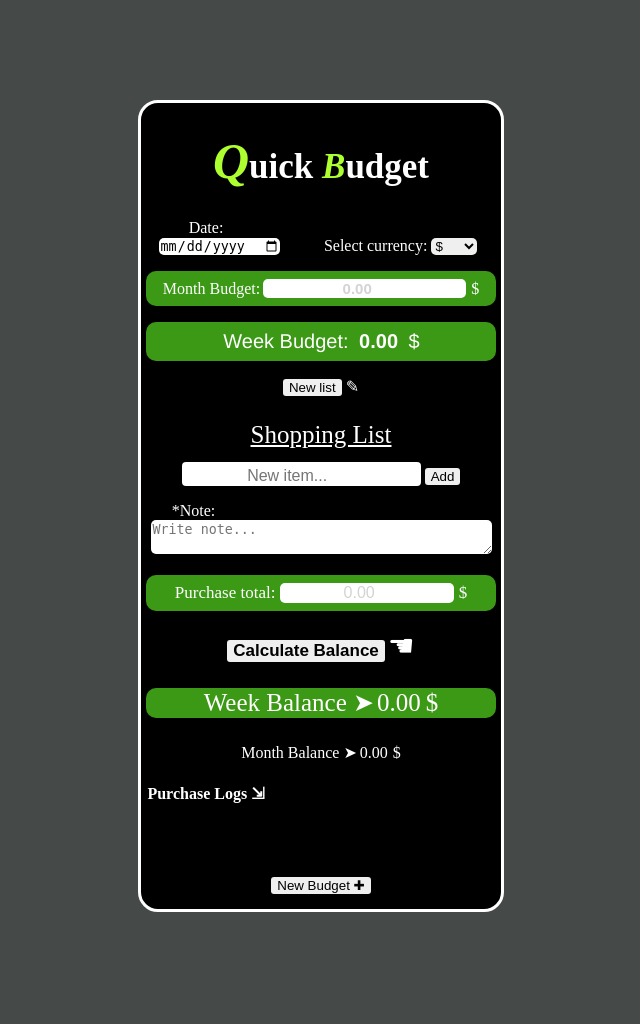
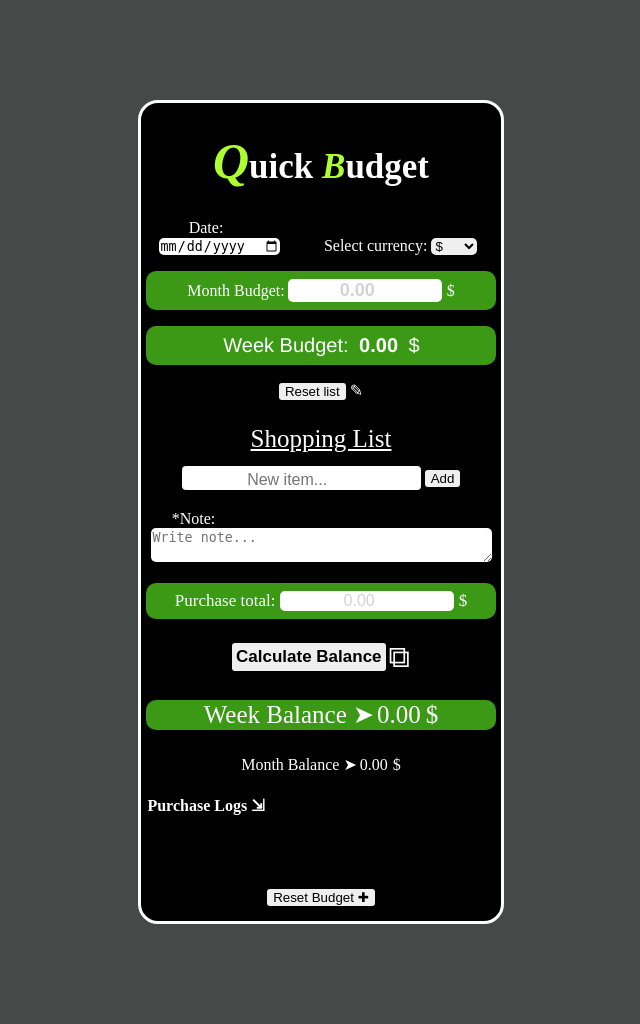
Before and after one commit to Dixy-05/projectQB, a PHP site: page / in a window 1280 px wide. Shown: the whole page, without its empty margins (319-959 px from the left). Before the commit the page ends 912 px from the top, so only its background shows below. Run offline with PHP 8.4, Linux system fonts and the light colour scheme.

Commit message:
bug fix-in logs and interface inpruve

```diff
--- a/quickBudget.css
+++ b/quickBudget.css
@@ -52,8 +52,9 @@ body {
   border-width: 0px;
 }
 #amount {
-  font-size: 15px;
+  font-size: 18px;
   text-align: center;
+  width: 150px;
 }
 #amount::placeholder {
   color: lightgray;
@@ -93,6 +94,10 @@ body {
   padding-top: 5px;
   text-align: center;
 }
+#enterButton {
+  margin-bottom: 7px;
+  vertical-align: middle;
+}
 
 #noteInput {
   border-radius: 5px;
@@ -121,10 +126,14 @@ body {
 #calculate {
   font-size: 17px;
   font-weight: 700;
+  padding: 4px;
+  margin-top: 7px;
 }
 #symbol2 {
   font-size: 30px;
   margin-left: 3px;
+  margin-bottom: 3px;
+  vertical-align: middle;
 }
 #weekText {
   font-size: 25px;
@@ -151,8 +160,12 @@ body {
   margin-top: 7px;
   list-style-type: none;
   margin-right: 60px;
-  height: 20px;
+  height: 25px;
+  vertical-align: bottom;
+  padding-top: 7px;
+  font-family: Arial, Helvetica, sans-serif;
 }
+
 #item > button {
   float: left;
   border: none;
@@ -162,9 +175,9 @@ body {
   height: 20px;
   width: 20px;
   float: right;
-  vertical-align: middle;
-  margin-top: 0px;
+  margin-top: -2px;
 }
+
 #logList {
   list-style-type: none;
 }
--- a/quickBudget.html
+++ b/quickBudget.html
@@ -28,6 +28,8 @@
             id="amount"
             type="number"
             placeholder="0.00"
+            step="0.01"
+            title="currency"
             maxlength="8"
             required="required"
           /><span class="currency">$</span>
@@ -44,8 +46,8 @@
       </section>
       <!--Maneging the shopping list-->
       <section id="sec2">
-        <button id="nListButton" class='buttonHover'>New list</button>
-        <span id="symbol1">&#9998;</span>
+        <button id="nListButton" class='buttonHover'>Reset list</button>
+        <span id="symbol1">&#x270E;</span>
         <p id="slist">Shopping List</p>
         <div id="nItem">
           <input
@@ -82,7 +84,7 @@
           </p>
         </div>
         <button id="calculate" class='buttonHover'>Calculate Balance</button
-        ><span id="symbol2">&#9754;</span>
+        ><span id="symbol2">&#10697;</span>
         <p class= "roundBox"  id="weekText">
           Week Balance &#10148;<span id="weekBalance">0.00</span
           ><span class="currency">$</span>
@@ -103,7 +105,7 @@
       </ul>
       <!--Creating new Budget-->
       <section id="s5">
-        <button id="createNew"class='buttonHover' >New Budget &#10010;</button>
+        <button id="createNew"class='buttonHover' >Reset Budget &#10010;</button>
 
       </section>
 
--- a/quickBudget.js
+++ b/quickBudget.js
@@ -71,6 +71,7 @@ var monthBalance = 0;
 
 var monthInput = document.getElementById('amount');
 var weekBudget = document.getElementById('wcalcu');
+
 monthInput.addEventListener('change', weekBudgetfun);
 function weekBudgetfun() {
   weekBudget.innerHTML = monthInput.value / 4;
@@ -81,12 +82,16 @@ var calculateBalance = document.getElementById('calculate');
 calculateBalance.addEventListener('click', calculate);
 function calculate() {
   var purchaseInput = document.getElementById('purchasein');
+  if ((purchaseInput = '')) {
+    document.getElementById('logs').innerHTML = '';
+  } /*validar logs--------------------------------------------------------------*/
   monthBalance = monthBalance - purchaseInput.value;
   weekBalance = weekBalance - purchaseInput.value;
   document.getElementById('weekBalance').innerHTML = weekBalance;
   document.getElementById('monthBalance').innerHTML = monthBalance;
   var logList = document.createElement('li');
   logList.id = 'logList';
+  logList.className = 'classLogList';
   document.getElementById('logs').appendChild(logList);
   var currentDate = new Date();
   var formatedDate =
@@ -119,5 +124,6 @@ function createNewBudget() {
   document.getElementById('noteInput').value = '';
   document.getElementById('weekBalance').innerHTML = '0.00';
   document.getElementById('monthBalance').innerHTML = ' 0.00';
-  document.getElementById('logList').innerHTML = '';
+  var classLogList = document.getElementById('logs');
+  classLogList.innerHTML = '';
 }
```
